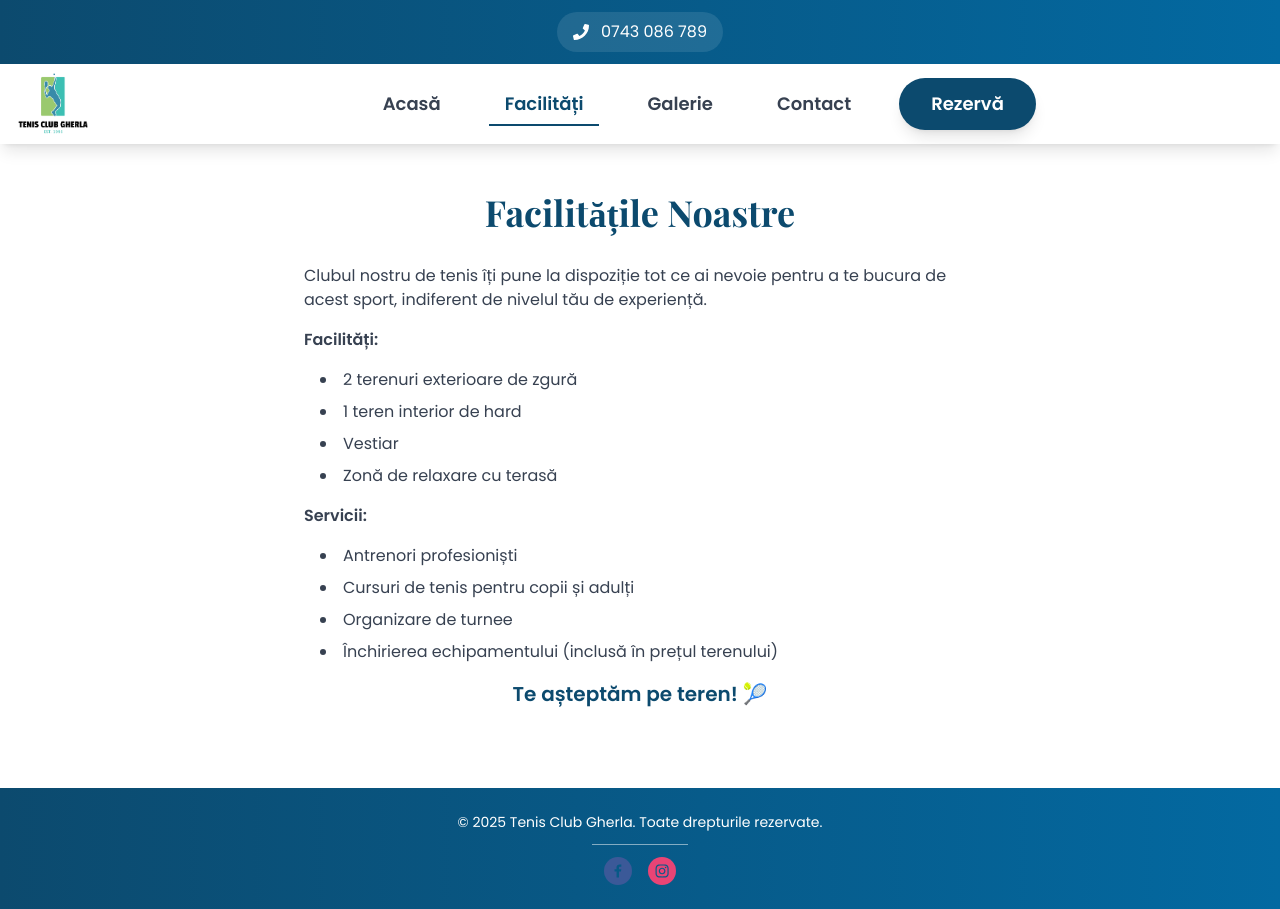
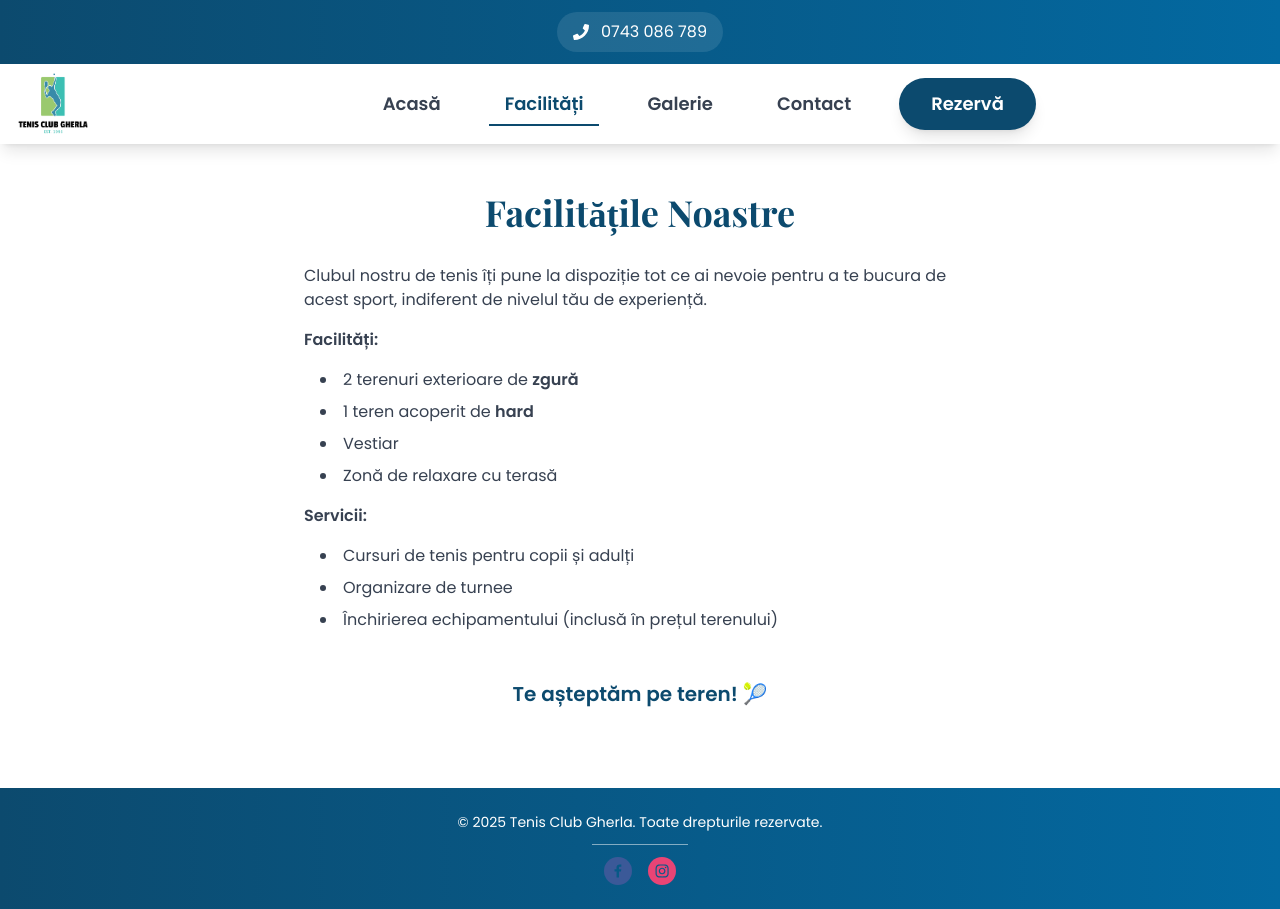
Before and after one commit to feudalics02/tennis-gherla-website, a React (Create React App) app: page /facilitati in a window 1280 px wide. Built offline with nearby package versions, Linux system fonts and the light colour scheme.

Commit message:
style: Adjust text formatting and spacing in Facilitati component

```diff
--- a/src/Components/Facilitati.js
+++ b/src/Components/Facilitati.js
@@ -11,20 +11,19 @@ export default function Facilitati() {
                     </p>
                     <h3 className="font-semibold mt-6 mb-2">Facilități:</h3>
                     <ul className="list-disc list-inside space-y-2 pl-4">
-                        <li>2 terenuri exterioare de zgură</li>
-                        <li>1 teren interior de hard</li>
+                        <li>2 terenuri exterioare de <b>zgură</b></li>
+                        <li>1 teren acoperit de <b>hard</b></li>
                         <li>Vestiar</li>
                         <li>Zonă de relaxare cu terasă</li>
                     </ul>
                     <h3 className="font-semibold mt-6 mb-2">Servicii:</h3>
                     <ul className="list-disc list-inside space-y-2 pl-4">
-                        <li>Antrenori profesioniști</li>
                         <li>Cursuri de tenis pentru copii și adulți</li>
                         <li>Organizare de turnee</li>
                         <li>Închirierea echipamentului (inclusă în prețul terenului)</li>
                     </ul>
-                    <div className="mt-8 text-center">
-                        <p className="text-xl font-semibold text-primary">
+                    <div className="mt-32 text-center">
+                        <p className="text-xl mt-12 font-semibold text-primary">
                             Te așteptăm pe teren! 🎾
                         </p>
                     </div>
```
